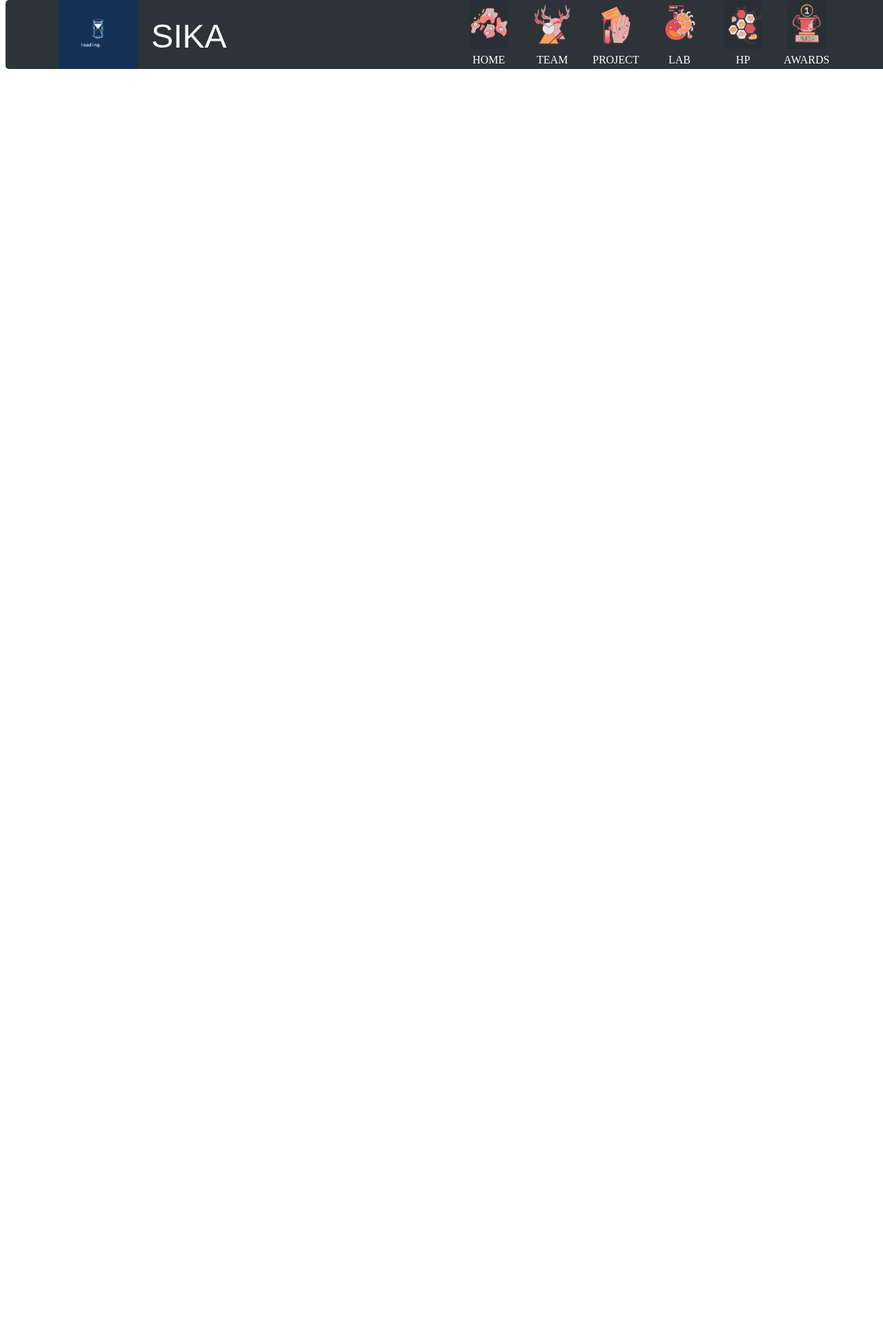
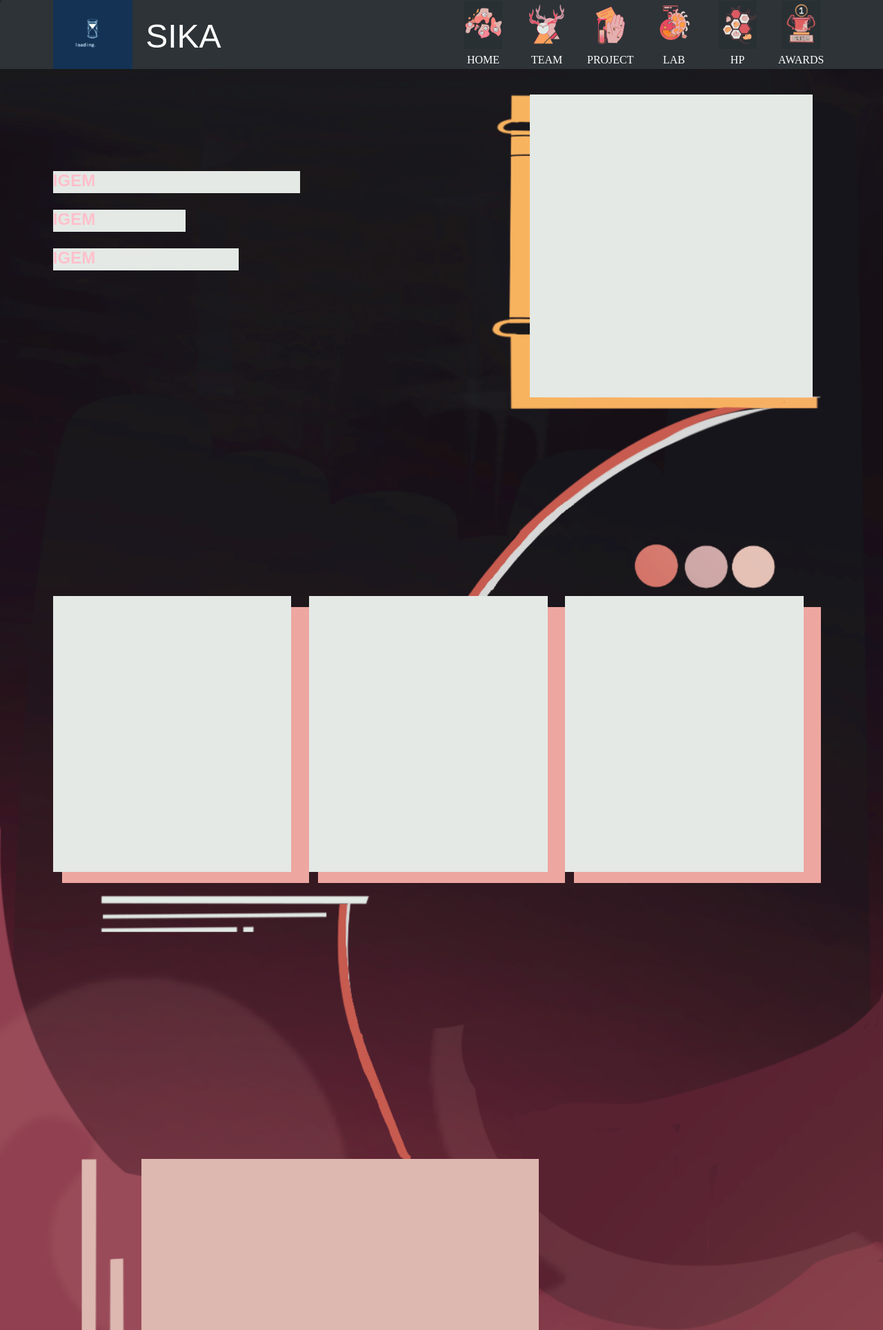
Before and after one commit to singinglight/singinglight.github.io, a Flask app: page / in a window 1280 px wide. Shown: the top 1928 px of the page at 69% size. Before the commit the page ends 100 px from the top, so only its background shows below. Run offline with Flask 3, Linux system fonts and the light colour scheme.

Commit message:
index页面大致完成，差一个footer及文字内容

```diff
--- /dev/null
+++ b/static/css/index.css
@@ -0,0 +1,179 @@
+.part1{
+	width: 100%;
+	height: 110vh;
+	background-color: aqua;
+	background-repeat: no-repeat;
+	background-position: center;
+	background-size: 100% 100%;
+	overflow: hidden;
+	display: flex;
+	flex-direction: row;
+}
+.part1 .lines{
+	width: 33vw;
+	height: 60vh;
+	margin-top: 25vh;
+	margin-left: 6vw;
+}
+.lines .line1{
+	width: 28vw;
+	height: 4vh;
+	margin-top: 6vh;
+	background-color: #e4e9e5;
+}
+.lines .line2{
+	width: 15vw;
+	height: 4vh;
+	margin-top: 3vh;
+	background-color: #e4e9e5;
+}
+.lines .line3{
+	width: 21vw;
+	height: 4vh;
+	margin-top: 3vh;
+	background-color: #e4e9e5;
+}
+.part1 .page{
+	width: 32vw;
+	height: 54.9vh;
+	margin-left: 21vw;
+	margin-top: 17.1vh;
+	background-color: #e4e9e5;
+}
+.part2{
+	width: 100%;
+	height: 100vh;
+	background-color: aquamarine;
+	background-repeat: no-repeat;
+	background-position: center;
+	background-size: 100% 100%;
+	display: flex;
+	flex-direction: row;
+}
+.part2 .paper-ground{
+	position: relative;
+	height: 50vh;
+	width: 28vw;
+	background-color: #eda6a0;
+}
+.paper-ground .paper{
+	position: absolute;
+	height: 50vh;
+	width: 27vw;
+	background-color: #e4e9e5;
+	float: left;
+	left: -1vw;
+	top: -2vh;
+}
+.part3{
+	width: 100%;
+	height: 170vh;
+	background-color: aquamarine;
+	background-repeat: no-repeat;
+	background-position: center;
+	background-size: 100% 100%;
+}
+.part3 .text-square{
+	height: 93vh;
+	width: 45vw;
+	background-color: #ddb8b0;
+	margin-left: 16vw;
+}
+.part3 .sun{
+	height: 45vh;
+	width: 31vw;
+	background-color: aquamarine;
+	margin-top: 20vh;
+	margin-left: 58vw;
+}
+.part4{
+	width: 100%;
+	height: 80vh;
+	background-color: aquamarine;
+	background-repeat: no-repeat;
+	background-position: center;
+	background-size: 100% 100%;
+}
+.part4 .lefttop{
+	position: relative;
+	width: 15vw;
+	height: 28vh;
+	background-color: #eda66e;
+	margin-left: 11vw;
+	transform: translateY(8vh);
+}
+.lefttop .lefttop-child{
+	position: absolute;
+	width: 15vw;
+	height: 28vh;
+	background-color: #dc7d91;
+	float: right;
+	right: -2vw;
+	bottom: -11vh;
+}
+.part5{
+	width: 100%;
+	height: 65vh;
+	background-color: aquamarine;
+	background-repeat: no-repeat;
+	background-position: center;
+	background-size: 100% 100%;
+}
+.part5 .blackbar{
+	height: 5vh;
+	background-color: #333438;
+	margin-left: 5vw;
+}
+.part5 .paper-ground{
+	position: relative;
+	width: 80vw;
+	height: 50vh;
+	background-color: #c95a51;
+	margin-left: 10vw;
+	margin-top: 10vh;
+}
+.part5 .paper-ground .paper1{
+	position: absolute;
+	width: 80vw;
+	height: 50vh;
+	background-color: #ffeede;
+	top: -9vh;
+}
+.part6{
+	width: 100%;
+	height: 150vh;
+	background-color: aquamarine;
+	background-repeat: no-repeat;
+	background-position: center;
+	background-size: 100% 100%;
+	display: flex;
+	flex-direction: row;
+}
+.part6 .image{
+	width: 50vw;
+	height: 80vh;
+	transform: translateY(32vh);
+}
+.part6 .text-square{
+	width: 25vw;
+	height: 80vh;
+	background-color: #2c2f34;
+	margin-top: 32vh;
+}
+/* .child1 img{
+	position: absolute;
+	width: 8.75rem;
+	height: 8.75rem;
+	float: right;
+	right: -5rem;
+	bottom: -5rem;
+}
+.child1 .cchild{
+	position: absolute;
+	width: 8.75rem;
+	height: 8.75rem;
+	float: right;
+	right: -5rem;
+	bottom: -5rem;
+	background-color: red;
+}		test部分 */
--- a/static/css/nav.css
+++ b/static/css/nav.css
@@ -4,9 +4,10 @@
 	width: 100%;
 	height: 100px;
 	background-color: #2d3337;
-		border-radius: 5px;
+	border-top-left-radius: 0.3125rem;
 	display: flex;
 	flex-direction: row;
+	z-index: 100;
 }
 .logo{
 	display: flex;
--- a/templates/index1.html
+++ b/templates/index1.html
@@ -2,6 +2,7 @@
 {% block title %}Education{% endblock %}
 
 {% block page_content %}
+<link href="{{ url_for('static', filename = 'css/index.css') }}" rel="stylesheet">
 <!--loading-->
 <div id="loader-wrapper">
   <div id="loader">
@@ -13,4 +14,57 @@
   <div class="loader-section section-right"></div>
 </div>
 
+<main>
+    <div>
+<!--        <div style="height: 11.8vh"></div>	&lt;!&ndash; 占位格 &ndash;&gt;-->
+        <div class="part1" style="background-image: url({{url_for('static',filename='img/one.png')}});">
+            <div class="lines">
+                <div class="line1">
+                    <h1 style="font-family: fantasy;font-size: 3vh;color: pink;">IGEM</h1>
+                </div>
+                <div class="line2">
+                    <h1 style="font-family: fantasy;font-size: 3vh;color: pink;">IGEM</h1>
+                </div>
+                <div class="line3">
+                    <h1 style="font-family: fantasy;font-size: 3vh;color: pink;">IGEM</h1>
+                </div>
+            </div>
+            <div class="page"></div>
+        </div>
+        <div class="part2" style="background-image: url({{url_for('static',filename='img/two.png')}});">
+            <div class="paper-ground" style="margin-left: 7vw;">
+                <div class="paper"></div>
+            </div>
+            <div class="paper-ground" style="margin-left: 1vw;">
+                <div class="paper"></div>
+            </div>
+            <div class="paper-ground" style="margin-left: 1vw;">
+                <div class="paper"></div>
+            </div>
+        </div>
+        <div class="part3" style="background-image: url({{url_for('static',filename='img/three.png')}});">
+            <div class="text-square"></div>
+            <div class="sun"></div>
+        </div>
+        <div class="part4" style="background-image: url('{{url_for('static',filename='img/four.png')}}');">
+            <div class="lefttop">
+                <div class="lefttop-child"></div>
+            </div>
+        </div>
+        <div class="part5" style="background-image: url({{url_for('static',filename='img/five.png')}});">
+            <div class="blackbar" style="width: 90vw;"></div>
+            <div class="blackbar" style="width: 40vw;margin-top: 2vh;"></div>
+            <div class="paper-ground">
+                <div class="paper1"></div>
+            </div>
+        </div>
+        <div class="part6" style="background-image: url({{url_for('static',filename='img/six.jpg')}});">
+            <div class="image">
+                <img src="{{url_for('static',filename='img/DeerGirl.jpg')}}" />
+            </div>
+            <div class="text-square" style="margin-left: -16vw;"></div>
+            <div class="text-square" style="margin-left: 4vw;"></div>
+        </div>
+    </div>
+</main>
 {% endblock %}
--- a/templates/layout.html
+++ b/templates/layout.html
@@ -10,7 +10,7 @@
     <script src="{{ url_for('static', filename = 'js/loading.js') }}"></script>
     <title>{% block title %}{% endblock %} | XMU-iGEM 2022</title>
 </head>
-<body>
+<body style="background-color: bisque;margin:0;padding:0;overflow-x: hidden;">
 
 <!-- Navigation -->
 {% include 'menu.html' %}
```
Also changed, not shown: static/img/DeerGirl.jpg (added), static/img/five.png (added), static/img/four.png (added), static/img/one.png (added), static/img/six.jpg (added), static/img/three.png (added), static/img/two.png (added). Lines whose indentation alone changed are shown as unchanged.
